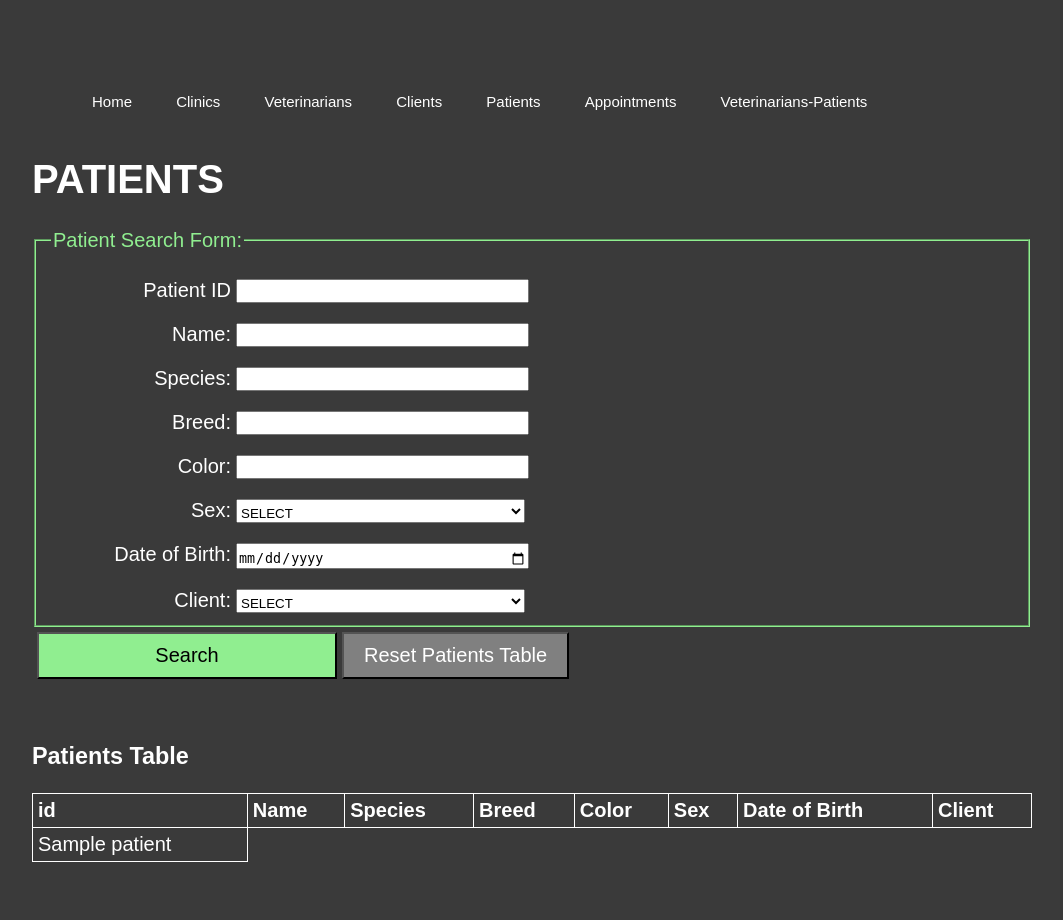
After one commit to tannahic/CS340_Group3_Project, a Flask app: template templates/search.j2 in a window 1280 px wide. The commit adds this page. Shown: the whole page, without its empty margins (108-1171 px from the left). Run offline with Flask 2, Linux system fonts and the light colour scheme; the template is opened without the code that fills it: most values are stand-ins (such as "Sample title", 1, 10 or a date in 2020).

Commit message:
everything up to vets_patients

```diff
--- a/app.py
+++ b/app.py
@@ -2,11 +2,12 @@
 from flask import Flask, render_template, json, request, redirect
 import os
 import database.db_connector as db
-
+from support import *
 
 app = Flask(__name__)
 
 db_connection = db.connect_to_database()
+
 
 
 # routes to pages
@@ -55,6 +56,47 @@ def insert():
     cursor.close()
     page = '/' + table
     return redirect(page)
+
+
+@app.route('/search')
+def search_page():
+    # Write query to retrieve all columns and save to a variable
+    query = "SELECT patient_id, patient_name, species, breed, color, sex, date_of_birth, CONCAT_WS(' ', first_name, last_name) AS client from patients LEFT JOIN clients ON patients.client_id=clients.client_id;"
+    cursor = db.execute_query(db_connection=db_connection, query=query)
+
+    # return all results to display in table
+    result = cursor.fetchall()
+    cursor.close()
+    query2 = "SELECT client_id, CONCAT_WS(' ', first_name, last_name) AS client from clients;"
+    cursor = db.execute_query(db_connection=db_connection, query=query2)
+    dropdown = cursor.fetchall()
+    cursor.close()
+    # Sends the results back to the web browser.
+    return render_template("search.j2", patients=result, dropdown=dropdown)
+
+
+@app.route('/search_result', methods=['POST'])
+def search_result():
+    # convert form data to dictionary
+    dict1 = request.form.to_dict()
+
+    # build search query
+    search_query = "SELECT patient_id, patient_name, species, breed, color, sex, date_of_birth, CONCAT_WS(' ', first_name, last_name) AS client from patients LEFT JOIN clients ON patients.client_id=clients.client_id WHERE "
+    # add data from dict1 to search query
+    for i in dict1:
+        print('%s %s', i, dict1[i])
+        if dict1[i] != "":
+            search_query = search_query + i + ' = ' + '\'' + dict1[i] + '\' AND '
+    # clean up query
+    search_query = search_query[:-4]
+    search_query = search_query + ';'
+    cursor = db.execute_query(db_connection=db_connection, query=search_query)
+    result = cursor.fetchall()
+    cursor.close()
+
+    dropdown = get_client_dropdown()
+
+    return render_template("search.j2", patients=result, dropdown=dropdown)
 
 
 # Clinics page
@@ -106,29 +148,34 @@ def clients():
 @app.route('/patients')
 def patients():
     # Write query to retrieve all columns and save to a variable
-    query = "SELECT patient_id, patient_name, species, breed, color, sex, date_of_birth, client_id FROM patients;"
+    query = "SELECT patient_id, patient_name, species, breed, color, sex, date_of_birth, CONCAT_WS(' ', first_name, last_name) AS client from patients LEFT JOIN clients ON patients.client_id=clients.client_id;"
+    cursor = db.execute_query(db_connection=db_connection, query=query)
+
+    # return all results to display in table
+    result = cursor.fetchall()
+    cursor.close()
+    query2 = "SELECT client_id, CONCAT_WS(' ', first_name, last_name) AS client from clients;"
+    cursor = db.execute_query(db_connection=db_connection, query=query2)
+    dropdown = cursor.fetchall()
+    cursor.close()
+    # Sends the results back to the web browser.
+    return render_template("patients.j2", patients=result, dropdown=dropdown)
+
+# Appointments page
+@app.route('/appointments')
+def appointments():
+    # Write query to retrieve all columns and save to a variable
+    query = "SELECT appointment_id, appointments.patient_id, CONCAT_WS(' ', patient_name, last_name) AS patient, appointments.vet_id, vet_last_name, appointment_type, appointment_date, start_time, end_time FROM appointments LEFT JOIN patients ON appointments.patient_id=patients.patient_id LEFT JOIN clients ON patients.client_id=clients.client_id LEFT JOIN veterinarians ON appointments.vet_id=veterinarians.vet_id;"
 
     cursor = db.execute_query(db_connection=db_connection, query=query)
 
     # return all results to display in table
     result = cursor.fetchall()
     cursor.close()
+    patient_list = get_patient_dropdown()
+    vet_list = get_vet_dropdown()
     # Sends the results back to the web browser.
-    return render_template("patients.j2", patients=result)
-
-# Appointments page
-@app.route('/appointments')
-def appointments():
-    # Write query to retrieve all columns and save to a variable
-    query = "SELECT * FROM appointments;"
-
-    cursor = db.execute_query(db_connection=db_connection, query=query)
-
-    # return all results to display in table
-    result = cursor.fetchall()
-    cursor.close()
-    # Sends the results back to the web browser.
-    return render_template("appointments.j2", appointments=result)
+    return render_template("appointments.j2", appointments=result, dropdown1=patient_list, dropdown2=vet_list)
 
 # Veterinarians-Patients page
 @app.route('/veterinarians_patients')
--- a/static/css/style.css
+++ b/static/css/style.css
@@ -65,13 +65,13 @@ label{
     clear: left;
     width: 180px;
     text-align: right;
-	padding: 20px 0px 0px 0px;
+	padding: 20px 5px 0px 0px;
 }
 input, select {
   display: inline-block;
   float: left;
-  margin: 20px 0px 0px 5px;
-  padding: 5px 0px 0px 2px;
+  margin: 20px 0px 0px 0px;
+  padding: 5px 0px 0px 0px;
   width: 30%;
 }
 
@@ -103,9 +103,21 @@ input, select {
 .filter_btn {
 	background-color: lightgreen;
 	padding: 10px 20px 10px 20px;
-    margin-top: 5px;
-    font-size: 1em;
+    	margin: 5px 0px 15px 5px;
+    	font-size: 1em;
+
 }
+
+.filter_btn:hover {
+	color: black;
+}
+.reset_btn {
+	padding: 10px 20px 10px 20px;
+    	margin: 5px 0px 0px 5px;
+    	font-size: 1em;
+	background: grey;
+}
+
 table {
 	width: 100%;
 	border-collapse: collapse;
--- /dev/null
+++ b/templates/search.j2
@@ -0,0 +1,74 @@
+{%  extends "base.j2" %}
+{% block title %}Patient Search{% endblock %}
+{% block content %}
+
+    <h1>PATIENTS</h1>
+
+        <form action="search_result" method="post">
+            <fieldset style="position: relative; border-color: #90EE90">
+				<legend style="color: #90EE90;">Patient Search Form:</legend>
+
+					<label>Patient ID</label>
+						<input type="number" name="patient_id">
+					<label>Name:</label>
+						<input type="text" name="patient_name">
+					<br>
+					<label>Species:</label>
+						<input type="text" name="species">
+					<br>
+					<label>Breed:</label>
+						<input type="text" name="breed">
+					<br>
+					<label>Color:</label>
+						<input type="text" name="color">
+                    <br>
+					<label>Sex:</label>
+						<select  name="sex">
+					<option value="">SELECT</option>
+                        <option value="intact male">intact male</option>
+                        <option value="neutered male">neutered male</option>
+                        <option value="intact female">intact female</option>
+                        <option value="spayed female">spayed female</option>
+                        <option value="unknown">unknown</option>
+               	    </select>
+					<br>
+					<label>Date of Birth:</label>
+						<input type="date" name="date_of_birth" >
+					<label>Client:</label>
+						<select name="patients.client_id" >
+						<option value="">SELECT</option>
+						{% for entry in dropdown %}
+						<option value={{entry['client_id']}}>{{entry['client_id']}}  {{entry['client']}}</option>
+						{% endfor %}
+					</select>
+
+
+			</fieldset>
+
+	    <input class= "filter_btn" type="submit" value="Search">
+	<button class="reset_btn"><a href="/patients"  type="button">Reset Patients Table</a></button>
+	</form>
+	<h3>Patients Table</h3>
+		<table>
+          <tr>
+			<th>id</th>
+	        <th>Name</th>
+	        <th>Species</th>
+	        <th>Breed</th>
+			<th>Color</th>
+			<th>Sex</th>
+			<th>Date of Birth</th>
+			<th>Client</th>
+
+	      </tr>
+	      {% for patient in patients %}
+				<tr>
+				{% for key in patient.keys() %}
+				<td>{{patient[key]}}</td>
+				{% endfor %}
+
+				</tr>
+			{% endfor %}
+        </table>
+
+{% endblock %}
```
Also changed, not shown: support.py (added, +46 -0 lines), templates/appointments.j2 (+18 -5 lines), templates/patients.j2 (+18 -9 lines).
